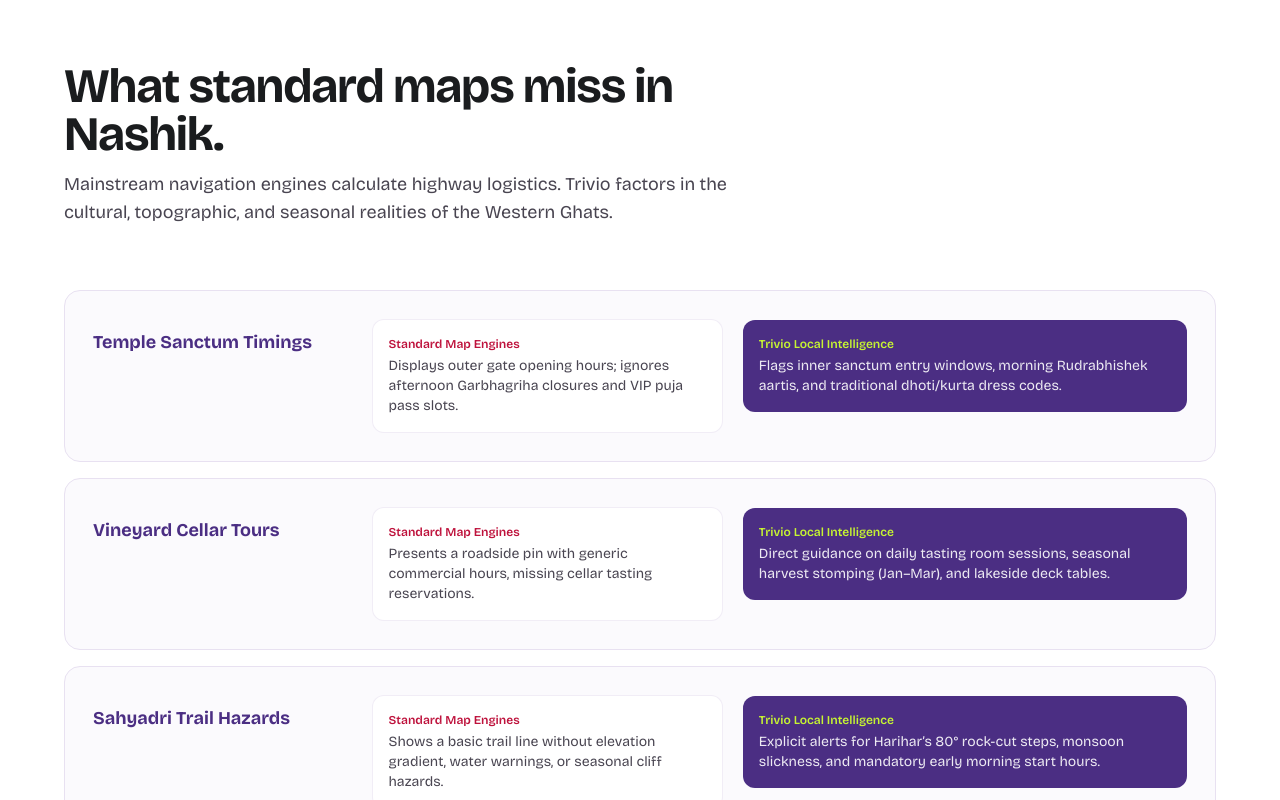
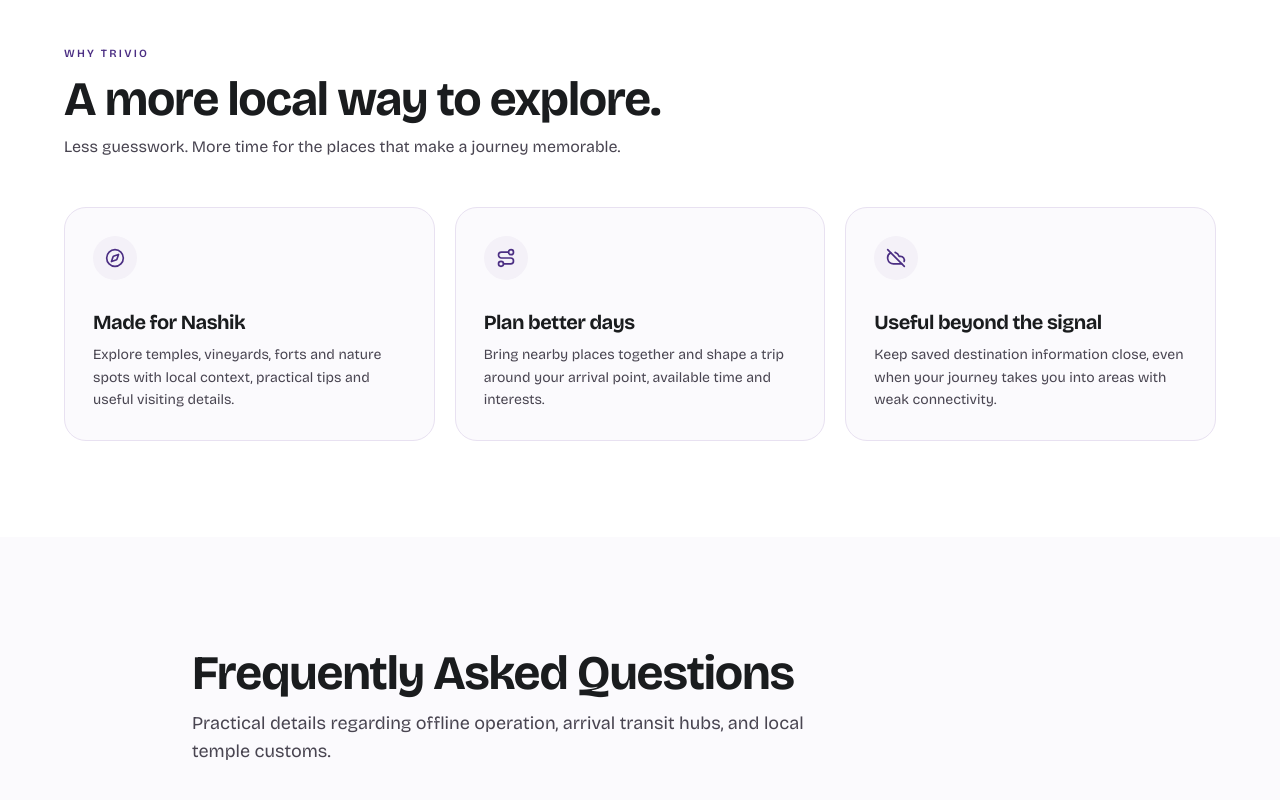
Before and after one commit to sooubh/nashik, a Next.js app: page / in a window 1280 px wide. Shown: the part 5820-6620 px from the top of the page. Built offline with nearby package versions, Linux system fonts and the light colour scheme.

Commit message:
Simplify why Trivio section on Trivio landing page

```diff
--- a/src/components/landing/LocalAdvantage.tsx
+++ b/src/components/landing/LocalAdvantage.tsx
@@ -1,91 +1,86 @@
 'use client';
 
 import React from 'react';
+import { motion, useReducedMotion } from 'framer-motion';
+import { Compass, Route, CloudOff } from 'lucide-react';
 
-const COMPARISONS = [
+const REASONS = [
   {
-    topic: 'Temple Sanctum Timings',
-    standard:
-      'Displays outer gate opening hours; ignores afternoon Garbhagriha closures and VIP puja pass slots.',
-    trivio:
-      'Flags inner sanctum entry windows, morning Rudrabhishek aartis, and traditional dhoti/kurta dress codes.',
+    icon: Compass,
+    title: 'Made for Nashik',
+    description:
+      'Explore temples, vineyards, forts and nature spots with local context, practical tips and useful visiting details.',
   },
   {
-    topic: 'Vineyard Cellar Tours',
-    standard:
-      'Presents a roadside pin with generic commercial hours, missing cellar tasting reservations.',
-    trivio:
-      'Direct guidance on daily tasting room sessions, seasonal harvest stomping (Jan–Mar), and lakeside deck tables.',
+    icon: Route,
+    title: 'Plan better days',
+    description:
+      'Bring nearby places together and shape a trip around your arrival point, available time and interests.',
   },
   {
-    topic: 'Sahyadri Trail Hazards',
-    standard:
-      'Shows a basic trail line without elevation gradient, water warnings, or seasonal cliff hazards.',
-    trivio:
-      'Explicit alerts for Harihar’s 80° rock-cut steps, monsoon slickness, and mandatory early morning start hours.',
-  },
-  {
-    topic: 'Route Sequencing',
-    standard:
-      'Point-to-point routing that causes repetitive backtracking through congested city intersections.',
-    trivio:
-      'Geographic clustering that sequences morning, afternoon, and sunset stops smoothly from your arrival hub.',
-  },
-  {
-    topic: 'Western Ghats Dead Zones',
-    standard:
-      'Stalls with blank loading spinners when cellular reception drops in deep Sahyadri valleys.',
-    trivio:
-      'On-device local caching keeps full destination dossiers and GPS coordinates accessible with zero signal.',
+    icon: CloudOff,
+    title: 'Useful beyond the signal',
+    description:
+      'Keep saved destination information close, even when your journey takes you into areas with weak connectivity.',
   },
 ];
 
 export function LocalAdvantage() {
+  const reduceMotion = useReducedMotion();
+
   return (
-    <section className="w-full px-6 sm:px-10 lg:px-16 py-20 lg:py-28 bg-white" id="comparison">
-      <div className="max-w-6xl mx-auto">
-        {/* Section Header */}
-        <div className="max-w-2xl mb-12 sm:mb-16">
-          <h2 className="text-3xl sm:text-4xl lg:text-5xl font-bold tracking-tight text-on-surface">
-            What standard maps miss in Nashik.
+    <section
+      id="why-trivio"
+      aria-labelledby="why-trivio-title"
+      className="w-full scroll-mt-24 bg-white px-4 py-16 sm:px-8 sm:py-20 lg:px-12 lg:py-24"
+    >
+      <div className="mx-auto max-w-6xl">
+        <motion.div
+          initial={reduceMotion ? false : { opacity: 0, y: 18 }}
+          whileInView={reduceMotion ? undefined : { opacity: 1, y: 0 }}
+          viewport={{ once: true, amount: 0.25 }}
+          transition={{ duration: 0.5 }}
+          className="mb-10 max-w-2xl sm:mb-12"
+        >
+          <p className="mb-3 text-[11px] font-semibold uppercase tracking-[0.2em] text-deep-violet">
+            Why Trivio
+          </p>
+          <h2
+            id="why-trivio-title"
+            className="text-3xl font-bold leading-tight tracking-tight text-on-surface sm:text-4xl lg:text-5xl"
+          >
+            A more local way to explore.
           </h2>
-          <p className="text-base sm:text-lg text-on-surface-variant mt-3 leading-relaxed">
-            Mainstream navigation engines calculate highway logistics. Trivio factors in the cultural, topographic, and seasonal realities of the Western Ghats.
+          <p className="mt-3 max-w-xl text-sm leading-relaxed text-on-surface-variant sm:text-base">
+            Less guesswork. More time for the places that make a journey memorable.
           </p>
-        </div>
+        </motion.div>
 
-        {/* Editorial Comparison Ledger */}
-        <div className="space-y-4">
-          {COMPARISONS.map((item) => (
-            <div
-              key={item.topic}
-              className="p-6 sm:p-7 rounded-2xl bg-[#FBFAFD] border border-brand-100 grid grid-cols-1 lg:grid-cols-12 gap-5 items-baseline"
-            >
-              <div className="lg:col-span-3">
-                <span className="font-bold text-base sm:text-lg text-deep-violet block">
-                  {item.topic}
+        <div className="grid grid-cols-1 gap-4 md:grid-cols-3 sm:gap-5">
+          {REASONS.map((reason, index) => {
+            const Icon = reason.icon;
+
+            return (
+              <motion.article
+                key={reason.title}
+                initial={reduceMotion ? false : { opacity: 0, y: 20 }}
+                whileInView={reduceMotion ? undefined : { opacity: 1, y: 0 }}
+                viewport={{ once: true, amount: 0.18 }}
+                transition={{ duration: 0.45, delay: index * 0.06 }}
+                className="rounded-[22px] border border-brand-100 bg-[#FBFAFD] p-6 sm:p-7"
+              >
+                <span className="mb-7 flex h-11 w-11 items-center justify-center rounded-full bg-brand-50 text-deep-violet">
+                  <Icon className="h-5 w-5" aria-hidden="true" />
                 </span>
-              </div>
-
-              <div className="lg:col-span-4 p-4 rounded-xl bg-white border border-brand-100/60">
-                <span className="text-xs font-semibold text-rose-700 block mb-1">
-                  Standard Map Engines
-                </span>
-                <p className="text-xs sm:text-sm text-on-surface-variant leading-relaxed">
-                  {item.standard}
+                <h3 className="text-lg font-bold tracking-tight text-on-surface sm:text-xl">
+                  {reason.title}
+                </h3>
+                <p className="mt-2 text-sm leading-relaxed text-on-surface-variant">
+                  {reason.description}
                 </p>
-              </div>
-
-              <div className="lg:col-span-5 p-4 rounded-xl bg-deep-violet text-white">
-                <span className="text-xs font-semibold text-signal-lime block mb-1">
-                  Trivio Local Intelligence
-                </span>
-                <p className="text-xs sm:text-sm text-white/90 leading-relaxed font-normal">
-                  {item.trivio}
-                </p>
-              </div>
-            </div>
-          ))}
+              </motion.article>
+            );
+          })}
         </div>
       </div>
     </section>
```
